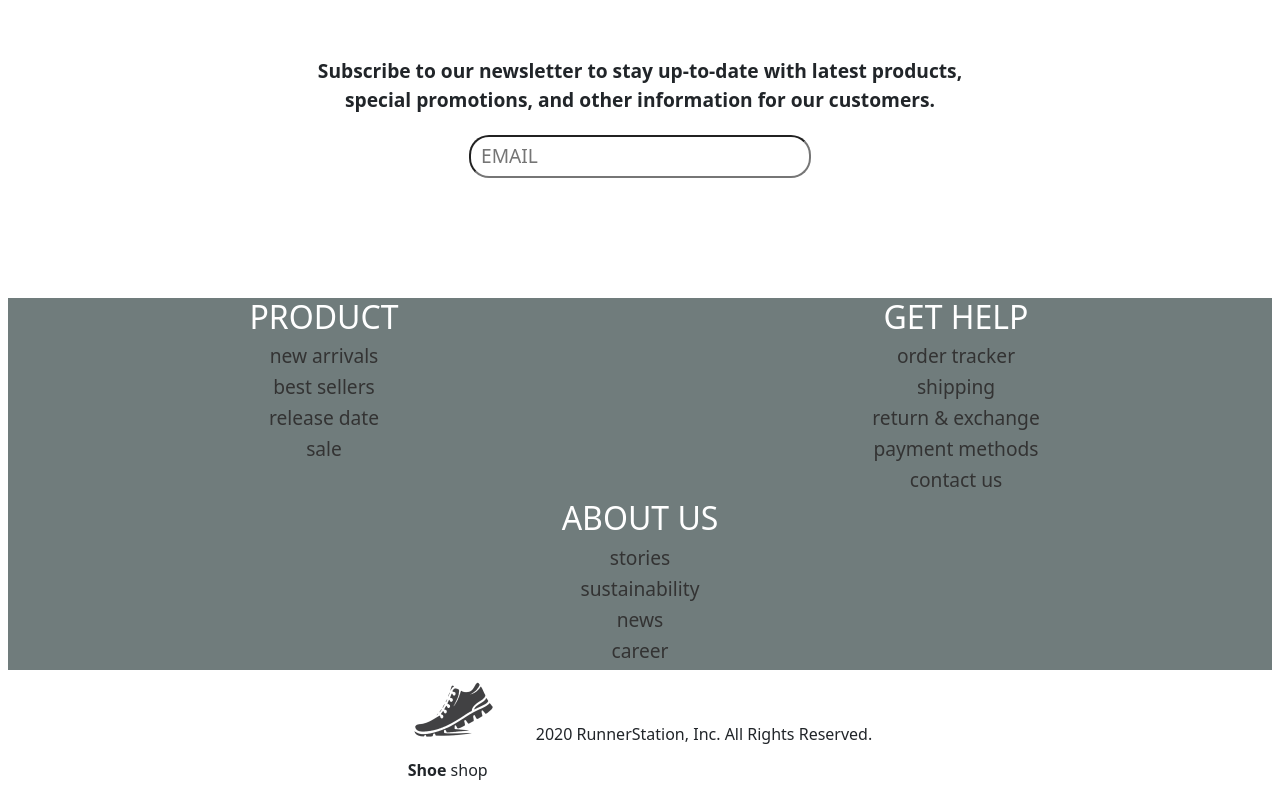
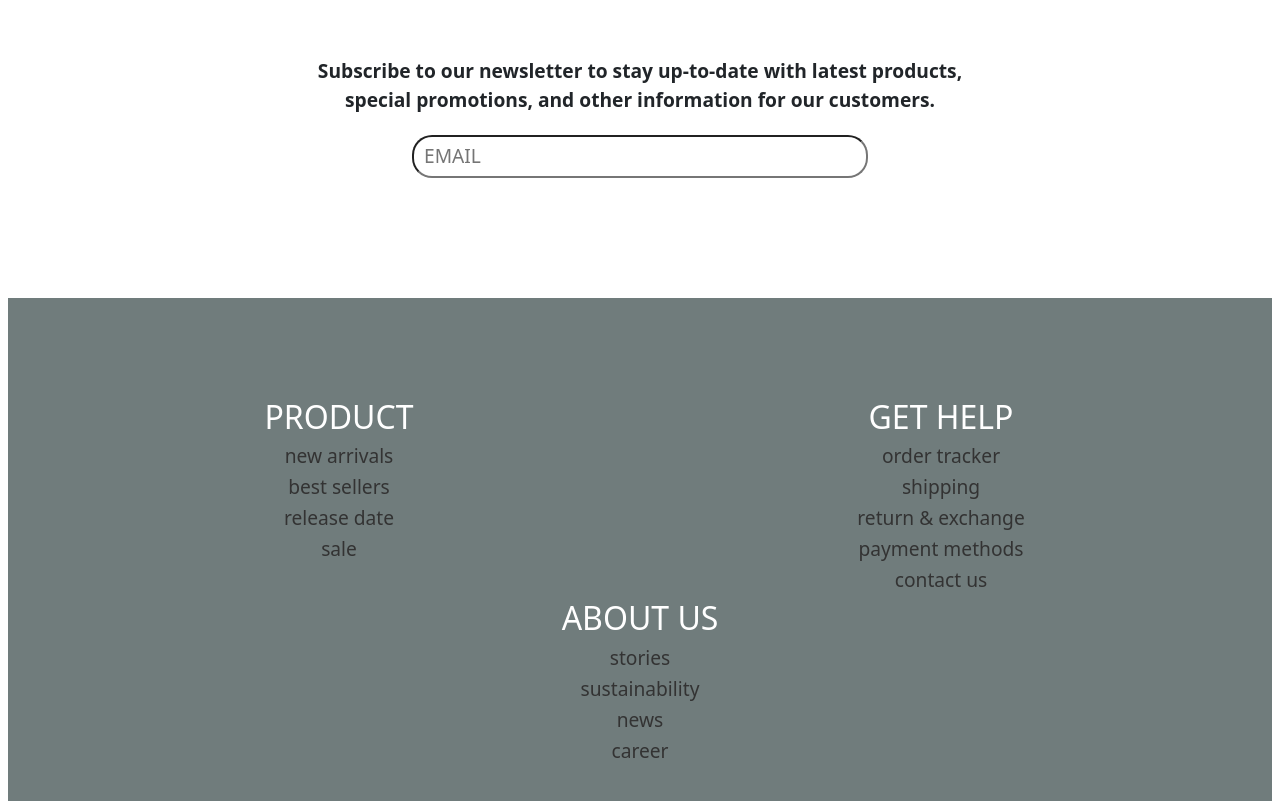
Before and after one commit to JesseNwaokolo/shoe, a plain HTML site: page index.html in a window 1280 px wide. Shown: the part 1560-2361 px from the top of the page. Drawn offline with nearby package versions, Linux system fonts and the light colour scheme.

Commit message:
Third update

```diff
--- a/style.css
+++ b/style.css
@@ -41,6 +41,7 @@ h4{
 .shoe-vec{
     display: flex;
     align-items: center;
+    margin-top:10px
     column-gap: 50px;
 }
 
@@ -125,7 +126,7 @@ h4{
 
 #em{
     display: block;
-    width: 30%;
+    width: 40%;
     outline: none;
     border-radius: 20px;
     margin: 20px auto;
@@ -136,11 +137,12 @@ h4{
     text-align: center;
     background-color:rgba(0, 22, 22, 0.562)  ;
     color: white;
+    padding:100px 30px;
 }
 
 #footer{
     display: flex;
     justify-content: center;
-    column-gap: 30px;
+    column-gap: 10px;
     align-items: center;
 }
```
